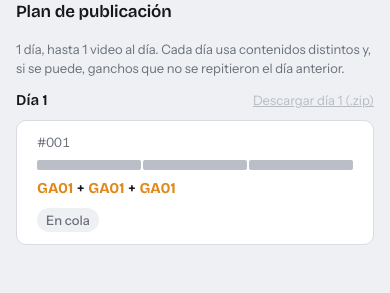
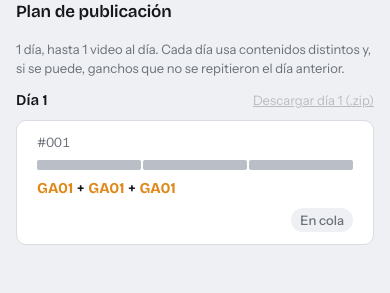
Before and after one commit to xzitlou/video_combinator_without_ai, a Django app: page /projects/00000000-0000-0000-0000-000000000001/ in a window 390 px wide. Shown: the part 1186-1479 px from the top of the page. Run offline with Django 5.2, Linux system fonts and the light colour scheme; a user stored in the database is signed in; tables that the repository leaves empty hold one stand-in row (values such as "Sample post"); some libraries are stand-ins or nearby versions.

```diff
--- a/static/combinator/app.css
+++ b/static/combinator/app.css
@@ -254,7 +254,8 @@ button.clip-thumb:hover { outline: 2px solid var(--col); outline-offset: 1px; }
 .modes[hidden] { display: none; }
 .formula .term-rotate b { opacity: .45; }
 
-.variant-state { display: flex; align-items: center; justify-content: flex-end; gap: 10px; }
+/* Always the last column, even when the similarity label before it is hidden. */
+.variant-state { grid-column: -2 / -1; display: flex; align-items: center; justify-content: flex-end; gap: 10px; }
 .variant-state small { color: var(--muted); font-variant-numeric: tabular-nums; }
 .variant-expired .variant-label, .variant-failed .variant-label { color: var(--muted); }
 .variant-expired .strip, .variant-failed .strip { opacity: .35; }
@@ -283,7 +284,7 @@ button.clip-thumb:hover { outline: 2px solid var(--col); outline-offset: 1px; }
   .variant { grid-template-columns: auto 1fr auto; row-gap: 8px; }
   .strip { grid-column: 1 / -1; width: 100%; }
   .similarity { grid-column: 1 / -1; }
-  .variant-state { grid-column: 1 / -1; justify-content: flex-start; }
+  .variant-state { grid-column: 1 / -1; justify-content: flex-end; }
   .inline-form { flex-direction: column; }
   .clip-remove { opacity: 1; }
 }
```
